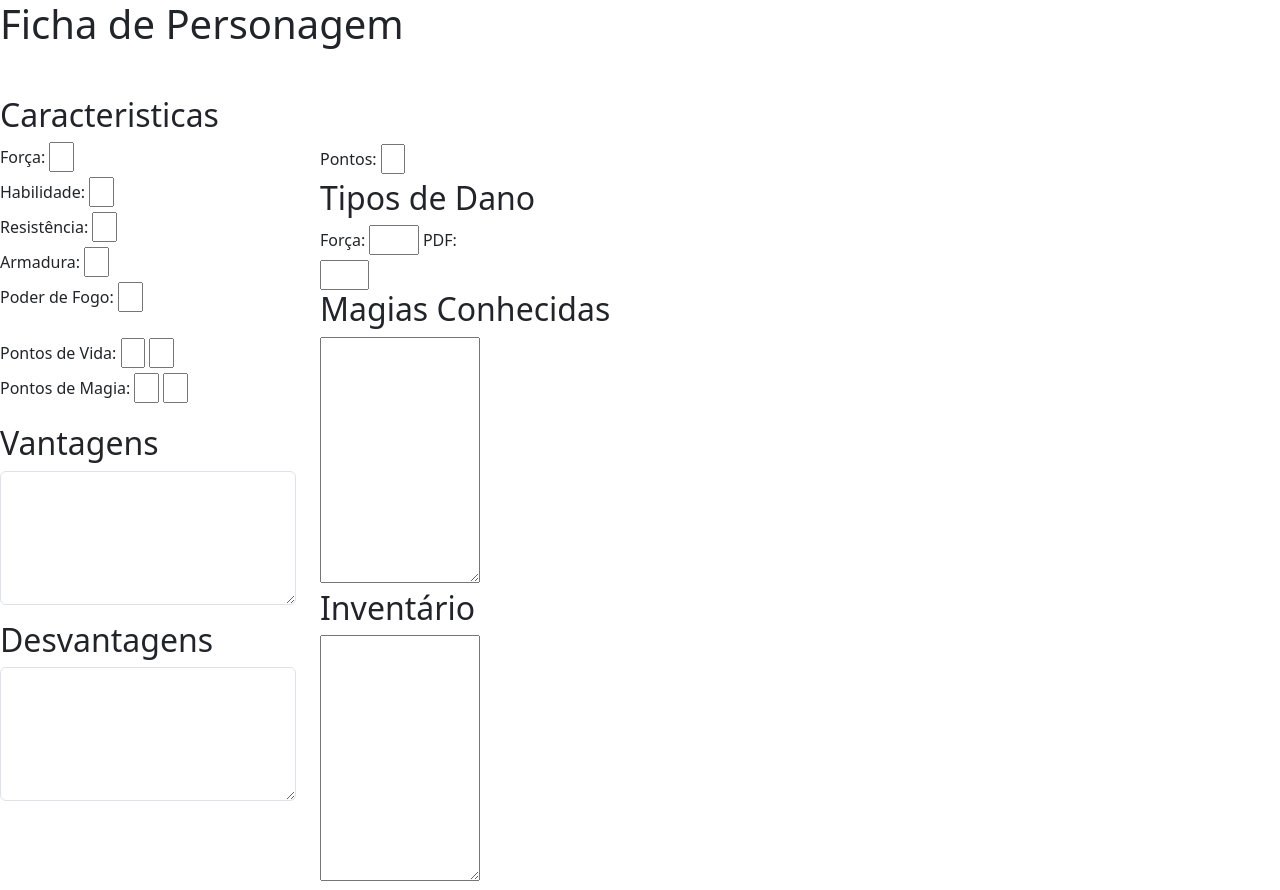
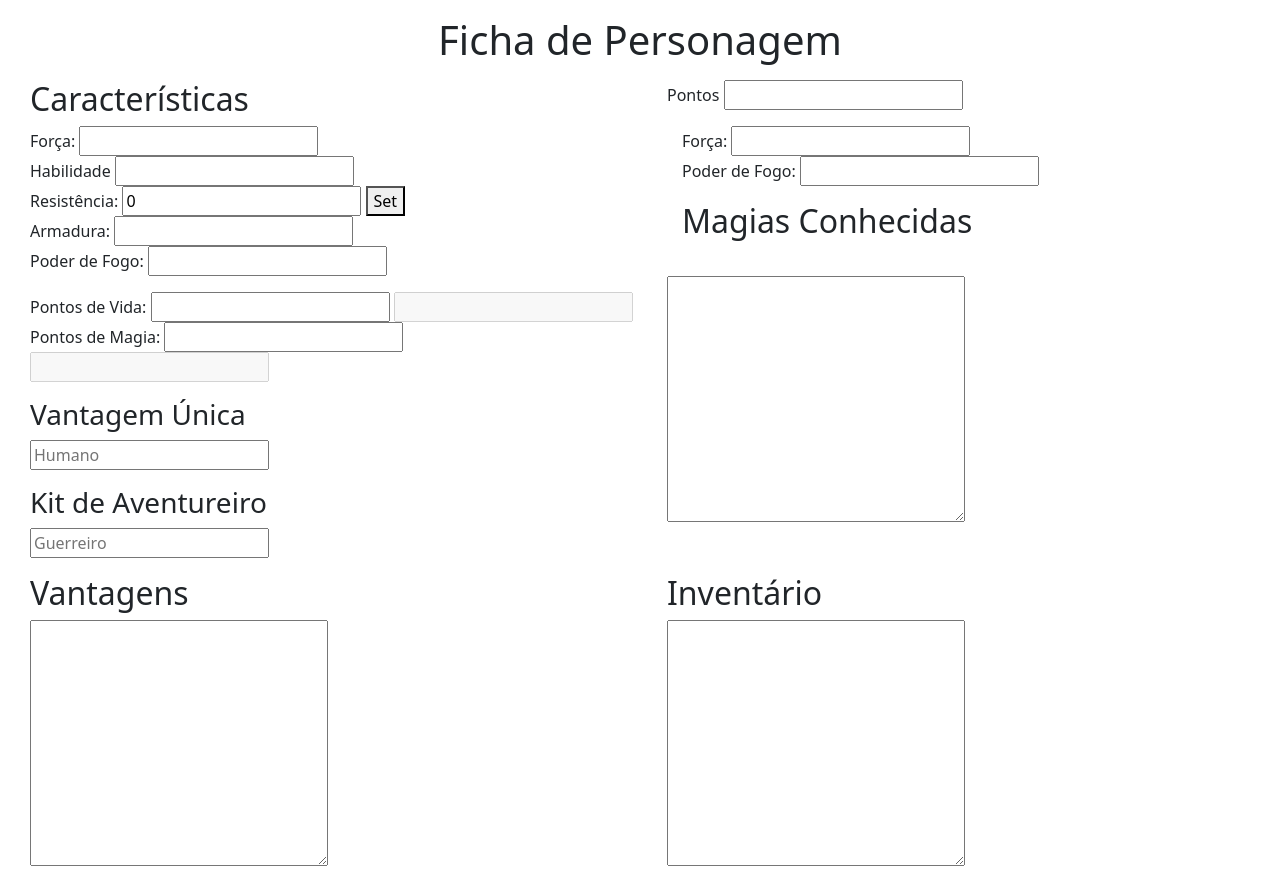
Before and after one commit to HenriqueUnity/FichaPersonagem3dt, a plain HTML site: page index.html in a window 1280 px wide. Shown: the top 890 px of the page. Drawn offline with nearby package versions, Linux system fonts and the light colour scheme.

Commit message:
html modified,1st js lines

```diff
--- a/index.html
+++ b/index.html
@@ -13,102 +13,86 @@
     />
   </head>
   <body>
-    <h1>Ficha de Personagem</h1>
+    <h1 class="mainTitle mb-3 mt-3">Ficha de Personagem</h1>
 
-    <div class="row col-6 mb-3 mt-5">
-      <!--primeira coluna-->
+    <div class="row">
+      <div class="col lCol">
+        <h2>Características</h2>
+      </div>
       <div class="col">
-        <h2>Caracteristicas</h2>
-
-        <div>
-          <label for="forca" class="form-label">Força:</label>
-          <input type="number" class="col-sm-1 col-form-control" id="forca" />
-        </div>
-        <div>
-          <label for="habilidade" class="form-label">Habilidade:</label>
-          <input
-            type="number"
-            class="col-sm-1 col-form-control"
-            id="habilidade"
-          />
-        </div>
-        <div>
-          <label for="resistencia" class="form-label">Resistência:</label>
-          <input
-            type="number"
-            class="col-sm-1 col-form-control"
-            id="resistencia"
-          />
-        </div>
-        <div>
-          <label for="armadura" class="form-label">Armadura:</label>
-          <input
-            type="number"
-            class="col-sm-1 col-form-control"
-            id="armadura"
-          />
-        </div>
-        <div>
-          <label for="pdf" class="form-label">Poder de Fogo:</label>
-          <input type="number" class="col-sm-1 col-form-control" id="pdf" />
-        </div>
-        <div>
-          <label for="pvs" class="form-label mt-4">Pontos de Vida:</label>
-          <input type="number" class="col-sm-1 col-form-control" id="pvs" />
-          <input type="number" class="col-sm-1 col-form-control" id="pvsmax" />
-        </div>
-        <div>
-          <label for="pms" class="form-label">Pontos de Magia:</label>
-          <input type="number" class="col-sm-1 col-form-control" id="pms" />
-          <input type="number" class="col-sm-1 col-form-control" id="pmsmax" />
-        </div>
-        <h2 class="mt-3">Vantagens</h2>
-        <div class="mb-3">
-          <textarea class="form-control" id="vantagens" rows="5"></textarea>
-        </div>
-        <h2 class="mt-3">Desvantagens</h2>
-        <div class="mb-3">
-          <textarea class="form-control" id="desvantagens" rows="5"></textarea>
-        </div>
+        <label for="totalPoints">Pontos</label>
+        <input id="totalPoints" />
+      </div>
+    </div>
+    <!--* Primeira coluna-->
+    <div class="row">
+      <div class="col lCol">
+        <label for="strenghtAtri">Força:</label>
+        <input type="number" id="strenghtAtri" />
+        <br />
+        <label for="abilityAtri">Habilidade</label>
+        <input type="number" id="abilityAtri" />
+        <br />
+        <label for="resistanceAtri">Resistência:</label>
+        <input type="number" id="resistanceAtri" value="0" />
+        <button onclick="ResPointSetter()">Set</button>
+        <br />
+        <label for="armorAtri">Armadura:</label>
+        <input type="number" id="armorAtri" />
+        <br />
+        <label for="rangedAtri">Poder de Fogo:</label>
+        <input type="number" id="rangedAtri" />
       </div>
 
-      <!--primeira coluna-->
-      <div class="col col-6 mb-3 mt-5">
-        <div class="col-order-1 col-6">
-          <label for="pontostotal" class="form-label">Pontos:</label>
-          <input
-            type="number"
-            class="col-sm-2 col-form-control"
-            id="pontostotal"
-          />
-        </div>
-        <h2>Tipos de Dano</h2>
-        <div class="col-order-1 col-6">
-          <label for="tipodano1" class="form-label">Força:</label>
-          <input type="text" class="col-sm-4 col-form-control" id="tipodano1" />
-
-          <label for="tipodano2" class="form-label">PDF:</label>
-          <input type="text" class="col-sm-4 col-form-control" id="tipodano2" />
-        </div>
-
-        <h2>Magias Conhecidas</h2>
-        <div class="col-order-1 col-6">
-          <textarea name="magias" id="magias" cols="15" rows="10"></textarea>
-        </div>
-        <h2>Inventário</h2>
-        <div class="col-order-1 col-6">
-          <textarea name="inv" id="inv" cols="15" rows="10"></textarea>
-        </div>
+      <div class="col lCol">
+        <label for="strenghtType">Força:</label>
+        <input id="strenghtType" />
+        <br />
+        <label for="strenghtType">Poder de Fogo:</label>
+        <input id="strenghtType" />
+        <br />
+        <h2 class="mt-3">Magias Conhecidas</h2>
       </div>
     </div>
-    <!-- fim segunda coluna-->
-    <div>
-      <h2>História</h2>
-      <div>
-        <textarea name="historia" id="historia" cols="30" rows="10"></textarea>
+    <!--*fim da primeira coluna-->
+    <!--*inicio da segunda coluna-->
+    <div class="row">
+      <div class="col mt-3 lCol">
+        <label for="lifeP">Pontos de Vida:</label>
+        <input type="number" id="lifeP" />
+        <input class="maxBar" id="maxLife" disabled />
+        <br />
+        <label for="magicP">Pontos de Magia:</label>
+        <input type="number" id="magicP" />
+        <input class="maxBar" id="maxMagic" disabled />
+
+        <h3 class="mt-3">Vantagem Única</h3>
+        <input placeholder="Humano" />
+
+        <h3 class="mt-3">Kit de Aventureiro</h3>
+        <input placeholder="Guerreiro" />
+      </div>
+      <div class="col">
+        <textarea name="magics" id="magics" cols="30" rows="10"></textarea>
       </div>
     </div>
-
+    <!--*fim da segunda coluna-->
+    <div class="row">
+      <div class="col lCol">
+        <h2 class="mt-3">Vantagens</h2>
+        <textarea name="skills" id="skills" cols="30" rows="10"></textarea>
+      </div>
+      <div class="col">
+        <h2 class="mt-3">Inventário</h2>
+        <textarea
+          name="inventory"
+          id="inventory"
+          cols="30"
+          rows="10"
+        ></textarea>
+      </div>
+    </div>
+    <script src="script.js"></script>
     <script
       src="https://cdn.jsdelivr.net/npm/bootstrap@5.3.0/dist/js/bootstrap.bundle.min.js"
       integrity="sha384-geWF76RCwLtnZ8qwWowPQNguL3RmwHVBC9FhGdlKrxdiJJigb/j/68SIy3Te4Bkz"
--- a/script.js
+++ b/script.js
@@ -0,0 +1,18 @@
+function ResPointSetter() {
+  let resAtri = document.getElementById("resistanceAtri");
+  let res = resAtri.value;
+  SetMaxLifeMagic(res);
+}
+
+function SetMaxLifeMagic(res) {
+  let life = document.getElementById("maxLife");
+  let magic = document.getElementById("maxMagic");
+  let defaultMultiplier = 5;
+  if (res == 0) {
+    life.value = 1;
+    magic.value = 1;
+  } else {
+    life.value = res * defaultMultiplier;
+    magic.value = res * defaultMultiplier;
+  }
+}
--- a/style.css
+++ b/style.css
@@ -1,3 +1,12 @@
-*{
-    margin: 0;
+* {
+  margin: 0;
 }
+.mainTitle {
+  display: flex;
+  justify-content: center;
+}
+
+.lCol {
+  display: table-column;
+  margin-left: 30px;
+}
```
